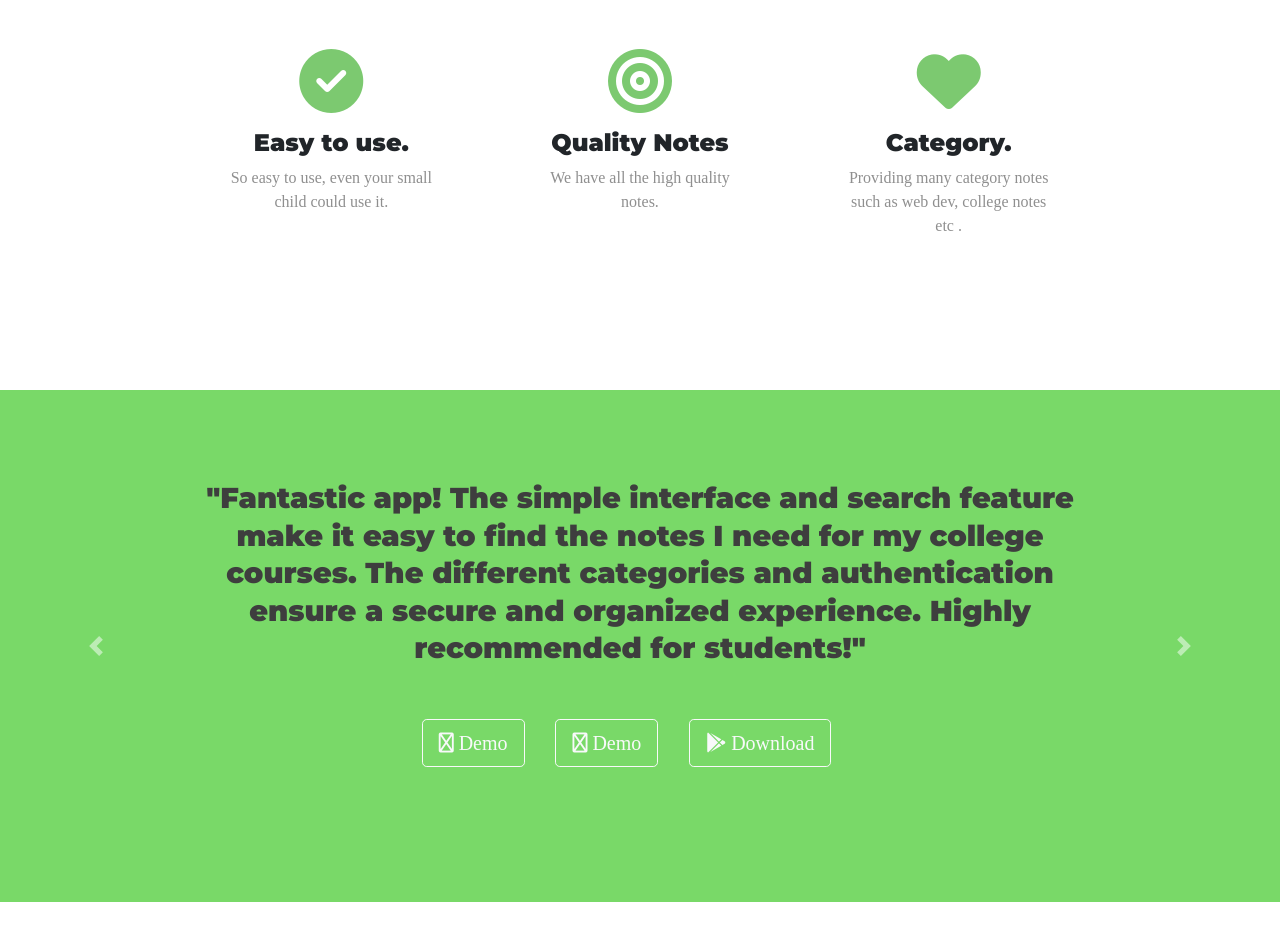
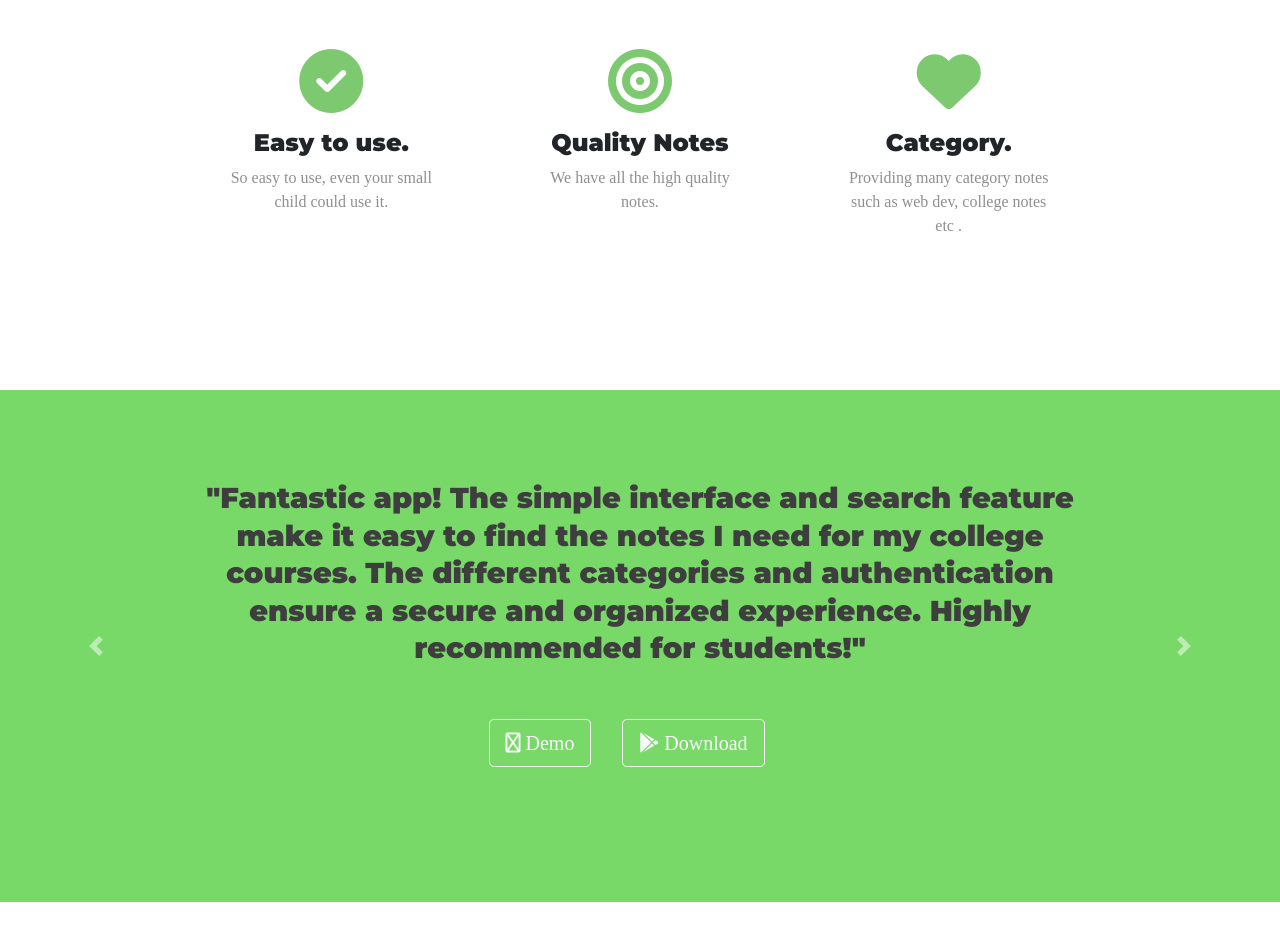
Before and after one commit to thechaurasiya/studynshort, a plain HTML site: page index.html in a window 1280 px wide. Shown: the part 708-1648 px from the top of the page. Drawn offline with nearby package versions, Linux system fonts and the light colour scheme.

Commit message:
Update index.html

```diff
--- a/index.html
+++ b/index.html
@@ -41,7 +41,8 @@
         <div class="col-lg-6">
           <h1 class="big-heading">Get notes on your interest by one click.</h1>
           <a href="https://firebasestorage.googleapis.com/v0/b/studynshortfinal.appspot.com/o/Video.mp4?alt=media&token=35e7c6ac-44c3-447e-a4b9-e6f886e4327b">
-          <button type="button" class="btn btn-outline-light btn-lg download-button " onclick="window.open('./images/Video.mp4')"><i class="fa-regular fa-video"></i> Demo</button></a>
+         <a href="https://firebasestorage.googleapis.com/v0/b/studynshortfinal.appspot.com/o/Video.mp4?alt=media&token=35e7c6ac-44c3-447e-a4b9-e6f886e4327b">
+          <button type="button" class="btn btn-outline-light btn-lg download-button "><i class="fa-regular fa-video"></i> Demo</button></a>
 
           <a href="https://firebasestorage.googleapis.com/v0/b/studynshortcomplete.appspot.com/o/StudyNShorts.apk?alt=media&token=04c298bc-98c3-40c9-8ee9-50b30c869a16
           "> <button type="button" class="btn btn-outline-light btn-lg download-button" ><i class="fab fa-google-play"></i> Download</button>
@@ -89,17 +90,18 @@
       <div class="carousel-inner">
         <div class="carousel-item active container-fluid">
           <h4 class="testimonial-text">"Fantastic app! The simple interface and search feature make it easy to find the notes I need for my college courses. The different categories and authentication ensure a secure and organized experience. Highly recommended for students!"</h4>
-         <a href="https://firebasestorage.googleapis.com/v0/b/studynshortfinal.appspot.com/o/Video.mp4?alt=media&token=35e7c6ac-44c3-447e-a4b9-e6f886e4327b">
-          <button type="button" class="btn btn-outline-light btn-lg download-button " onclick="window.open('./images/Video.mp4')"><i class="fa-regular fa-video"></i> Demo</button></a>
- <button type="button" class="btn btn-outline-light btn-lg download-button " onclick="window.open('./images/Video.mp4')""><i class="fa-regular fa-video"></i> Demo</button>
+          <a href="https://firebasestorage.googleapis.com/v0/b/studynshortfinal.appspot.com/o/Video.mp4?alt=media&token=35e7c6ac-44c3-447e-a4b9-e6f886e4327b">
+          <button type="button" class="btn btn-outline-light btn-lg download-button "><i class="fa-regular fa-video"></i> Demo</button></a>
+
           <a href="https://firebasestorage.googleapis.com/v0/b/studynshortcomplete.appspot.com/o/StudyNShorts.apk?alt=media&token=04c298bc-98c3-40c9-8ee9-50b30c869a16
          "> <button type="button" class="btn btn-outline-light btn-lg download-button" ><i class="fab fa-google-play"></i> Download</button>
         </a>
         </div>
         <div class="carousel-item container-fluid">
           <h2 class="testimonial-text">"The College Notes Android Application is a lifesaver for my studies. Its intuitive interface, comprehensive search feature, and vast collection of notes have made studying and revising a seamless experience. Highly impressed with its functionality!"</h2>
-<a href="https://firebasestorage.googleapis.com/v0/b/studynshortfinal.appspot.com/o/Video.mp4?alt=media&token=35e7c6ac-44c3-447e-a4b9-e6f886e4327b">
-          <button type="button" class="btn btn-outline-light btn-lg download-button " onclick="window.open('./images/Video.mp4')"><i class="fa-regular fa-video"></i> Demo</button></a>
+         <a href="https://firebasestorage.googleapis.com/v0/b/studynshortfinal.appspot.com/o/Video.mp4?alt=media&token=35e7c6ac-44c3-447e-a4b9-e6f886e4327b">
+          <button type="button" class="btn btn-outline-light btn-lg download-button "><i class="fa-regular fa-video"></i> Demo</button></a>
+
          <a href="https://firebasestorage.googleapis.com/v0/b/studynshortcomplete.appspot.com/o/StudyNShorts.apk?alt=media&token=04c298bc-98c3-40c9-8ee9-50b30c869a16
          "> <button type="button" class="btn btn-outline-light btn-lg download-button" ><i class="fab fa-google-play"></i> Download</button>
         </a>
```
